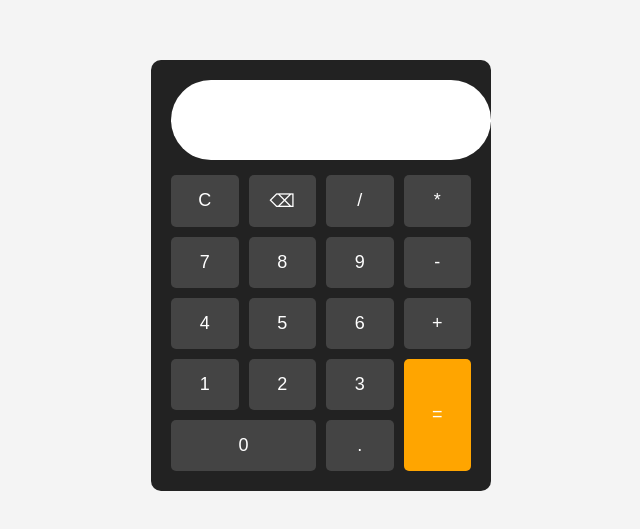
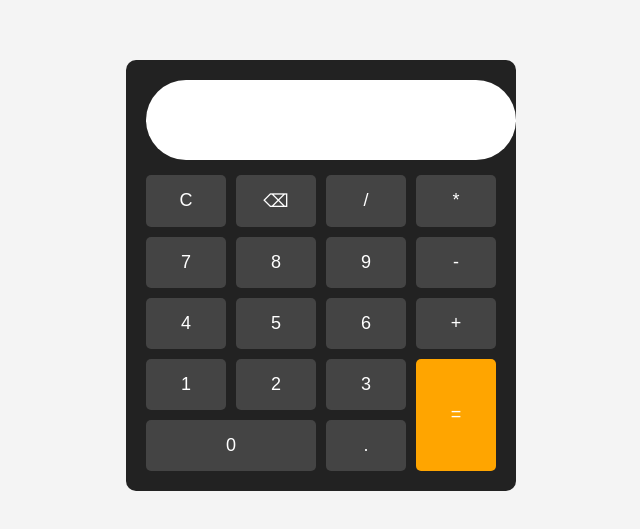
Before and after one commit to Aarsh0315/calculator-page, a plain HTML site: page index.html in a window 1280 px wide. Shown: the part 133-662 px from the top of the page, without its empty margins (319-959 px from the left). Drawn offline with Linux system fonts and the light colour scheme.

Commit message:
Update index.html

```diff
--- a/index.html
+++ b/index.html
@@ -12,21 +12,21 @@
       align-items: center;
       height: 100vh;
       background: #f4f4f4;
-      font-family: Arial;
+      font-family: Oswald;
     }
 
     .calculator {
       background: #222;
       padding: 20px;
       border-radius: 10px;
-      width: 300px;
+      width: 350px;
     }
 
     #display {
       width: 100%;
       height: 60px;
       margin-bottom: 15px;
-      font-size: 24px;
+      font-size: 28px;
       text-align: right;
       padding: 10px;
       border: none;
```
